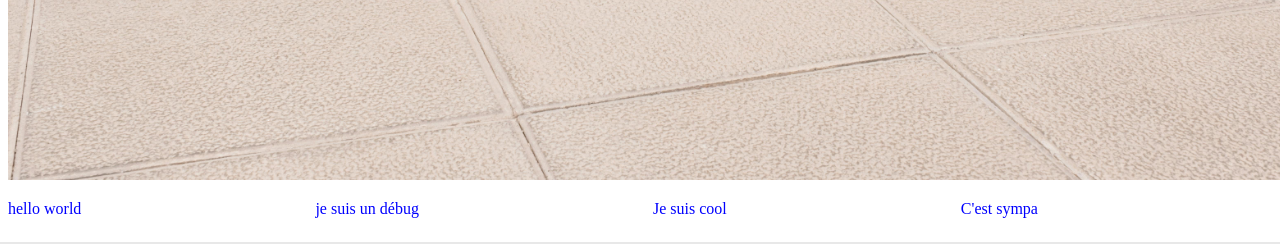
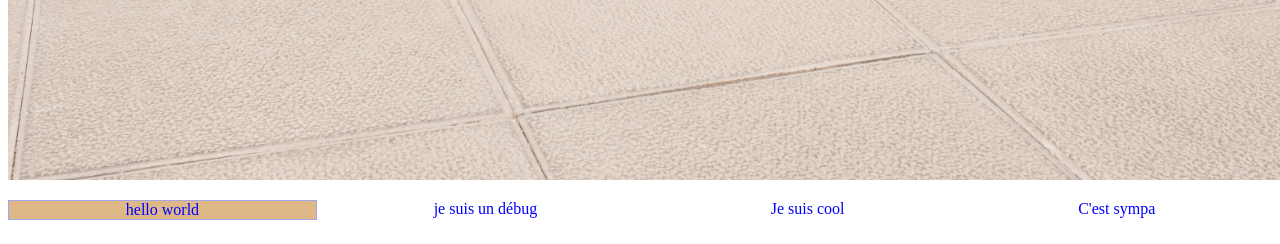
Before and after one commit to jumperdenfer/coursgitvide, a PHP site: page / in a window 1280 px wide. Shown: the part 681-925 px from the top of the page. Run offline with PHP 8.4, Linux system fonts and the light colour scheme.

Commit message:
change style title new

```diff
--- a/main.css
+++ b/main.css
@@ -14,8 +14,9 @@ img{
 .flexbox{
     display: flex;
     flex-wrap: wrap;
+    text-align: center;
 }
-.test{
+#test{
     border: 1px solid rgb(165, 165, 235);
     background-color: burlywood;
 }
```
